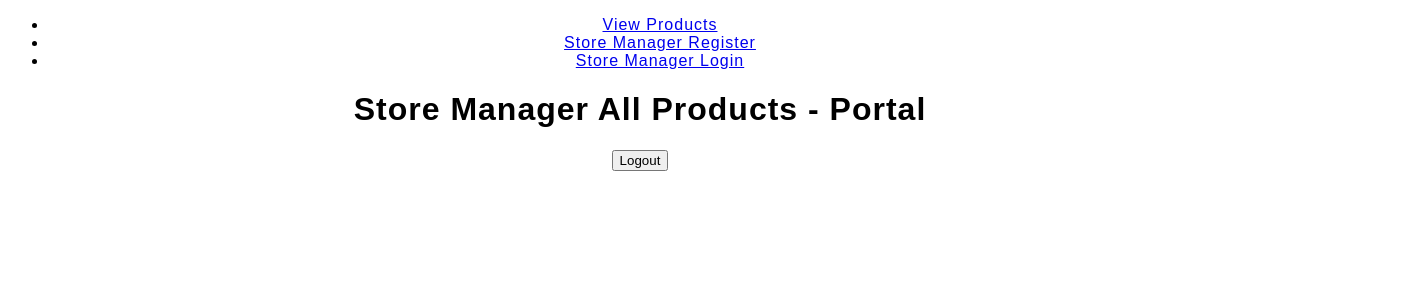
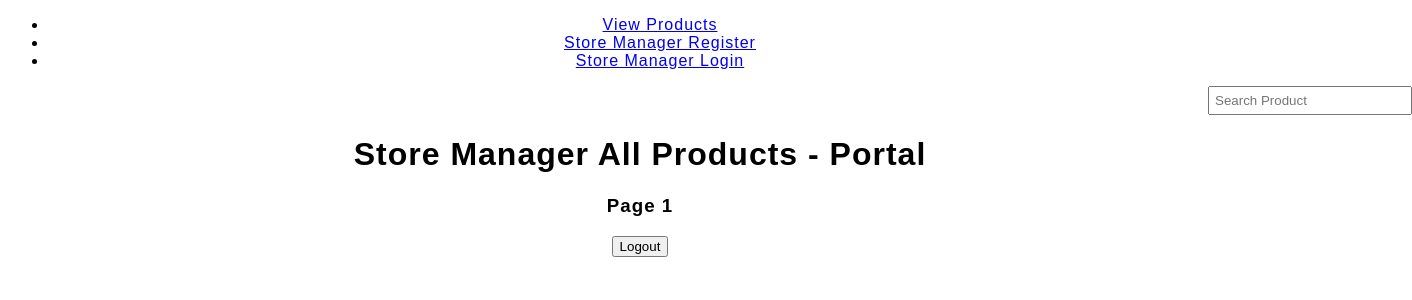
Before and after one commit to sabin2000pro/DEStore, a React (Create React App) app in the folder frontend/: page / in a window 1280 px wide. Shown: the top 300 px of the page, 1412 px wide, since content can reach past the window. Built offline with nearby package versions, Linux system fonts and the light colour scheme; no server answers; sample sign-in values are in the browser's storage.

Commit message:
Adding the Admin products List code

```diff
--- a/frontend/src/pages/AdminProductsPage.js
+++ b/frontend/src/pages/AdminProductsPage.js
@@ -4,12 +4,29 @@ import axios from 'axios';
 
 const AdminProductsPage = () => {
     const [pageNumber, setPageNumber] = useState(0);
+    const [numberOfPages, setNumberOfPages] = useState(0); // Number of Pages Variable
     const [searchTerm, setSearchTerm] = useState("");
     const [products, setProducts] = useState([]);
+    const [displayed, setDisplayed] = useState(false);
+
+    const pages = new Array(numberOfPages).fill(null).map((v, i) => i);
+
+    useEffect(() => { // Fetch all products
+        return fetch(`http://localhost:5950/api/v1/products?page=${pageNumber}`).then((response) => response.json()).then(({total, products}) => {
+            setProducts(products);
+            setNumberOfPages(total);
+            console.log(products);
+
+        });
+    }, [pageNumber]);
 
     return (
-        <div>
-            <h1>Store Manager All Products - Portal</h1>
+        <div className = "App">
+        <input className = "search__input" placeholder = "Search Product" type = "text" onChange = {(event) => {setSearchTerm(event.target.value)}} />
+         <h1>Store Manager All Products - Portal</h1>
+
+            <h3>Page {pageNumber + 1}</h3>
+
         </div>
     )
 };
```
